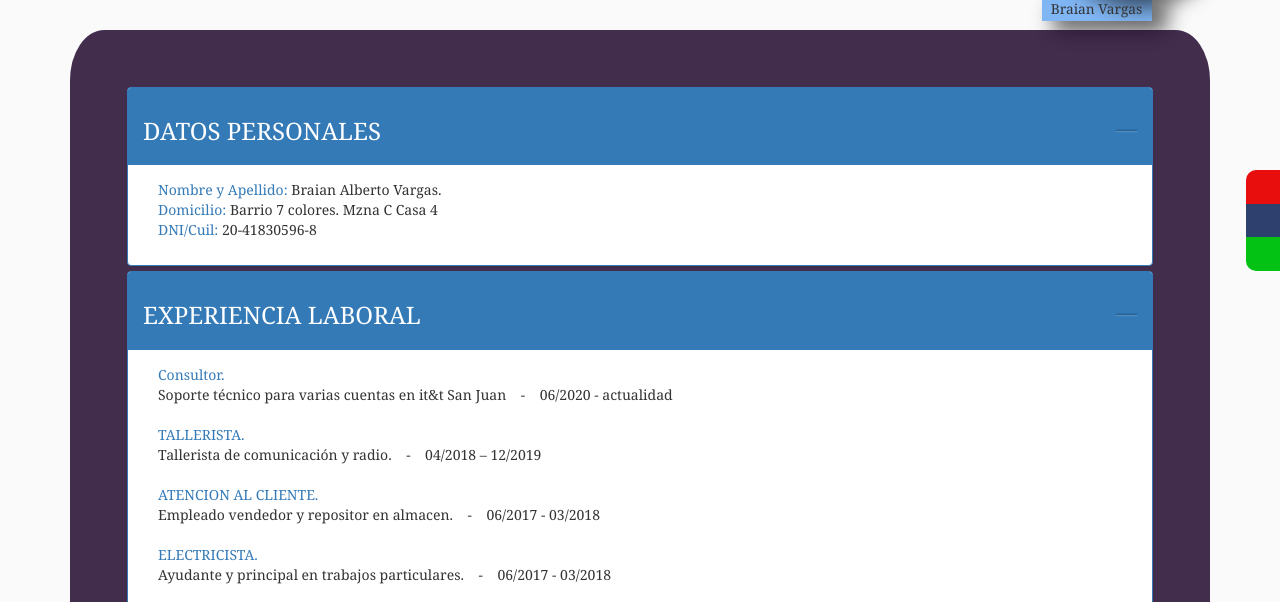
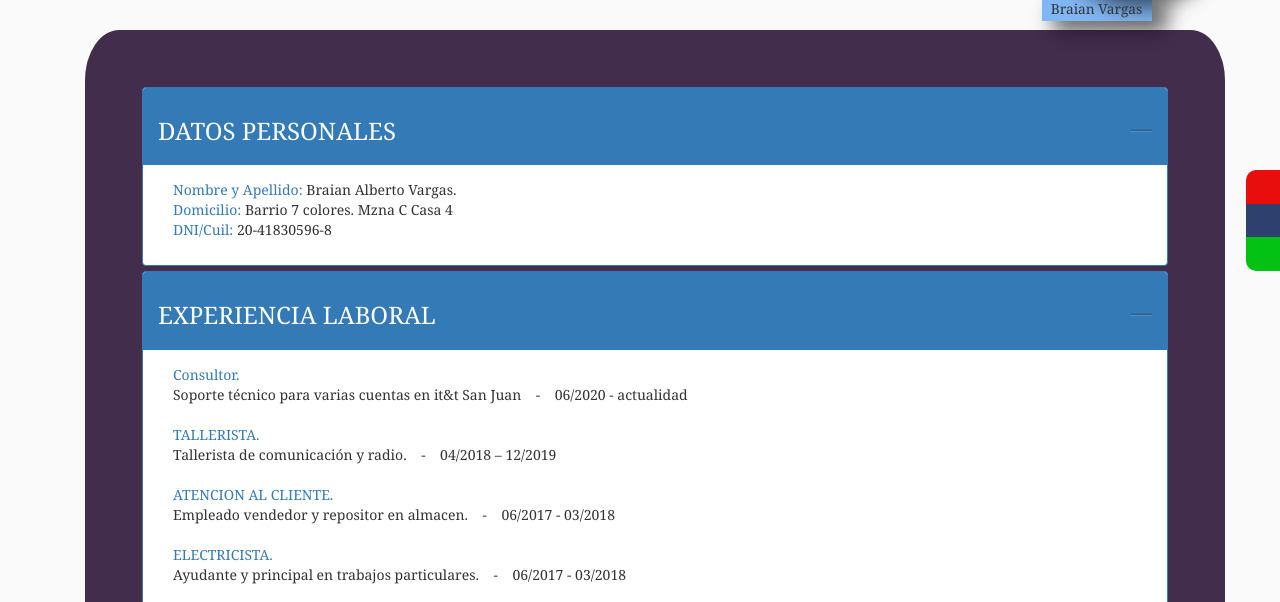
Before and after one commit to BraianVargas/CV, a plain HTML site: page index.html in a window 1280 px wide. Shown: the part 190-792 px from the top of the page. Drawn offline with nearby package versions, Linux system fonts and the light colour scheme; a script that the page names is missing; a web font is replaced by a local one.

Commit message:
Update index.html

```diff
--- a/index.html
+++ b/index.html
@@ -28,7 +28,7 @@
             </div>
         </div>
     </div>
-    <div class="container-fluid">
+    <div class="container">
         <br>
         <div class="row">
             <!-- menu social -->
@@ -42,7 +42,7 @@
 
         <br><br>
 
-        <div class="row">
+        <div class="row container-fluid">
             <div class="col-md-12" id="seccion">
                 <div class="panel-group" id="accordion" role="tablist">
                     <div class="panel panel-primary">
```
